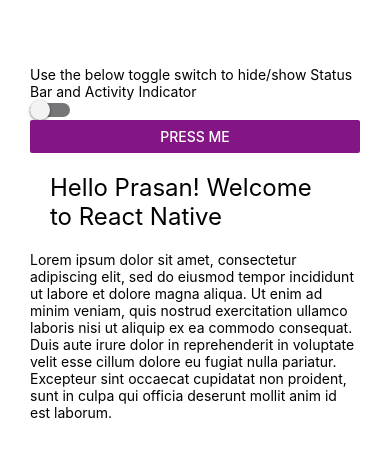
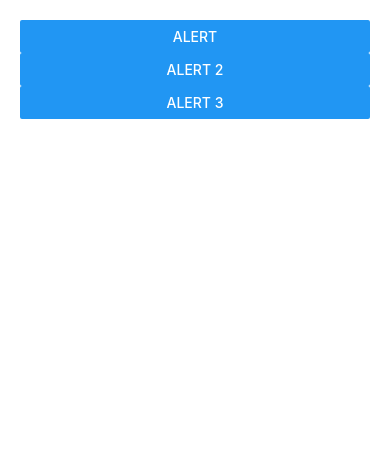
Before and after one commit to prasanv/reactNative, a React Native app: screen / in a window 390 px wide. Shown: the top 456 px of the page. Built offline with nearby package versions, Linux system fonts and the light colour scheme.

Commit message:
alert component

```diff
--- a/App.tsx
+++ b/App.tsx
@@ -1,8 +1,10 @@
 import React from 'react';
-import HelloWorld from './components/helloWorld';
+import Alert from './components/alert';
+// import HelloWorld from './components/helloWorld';
 
 function App(): React.JSX.Element {
-  return <HelloWorld />;
+  // return <HelloWorld />;
+  return <Alert />;
 }
 
 export default App;
--- a/components/alert.tsx
+++ b/components/alert.tsx
@@ -0,0 +1,41 @@
+/* eslint-disable react-native/no-inline-styles */
+import React from 'react';
+import {Button, View, Alert} from 'react-native';
+
+function AlertAPI(): React.JSX.Element {
+  return (
+    <View style={{flex: 1, padding: 20}}>
+      <Button title="Alert" onPress={() => Alert.alert('Invalid Data')} />
+      <Button
+        title="Alert 2"
+        onPress={() => Alert.alert('Invalid Data', 'Cancel')}
+      />
+      <Button
+        title="Alert 3"
+        onPress={() =>
+          Alert.alert('Invalid Data', 'DOB incorrect', [
+            {
+              text: 'cancel',
+              onPress: () => console.log('cancel pressed'),
+            },
+            {
+              text: 'OK',
+              onPress: () => console.log('OK pressed'),
+            },
+            {
+              text: 'Update',
+              onPress: () => console.log('Update pressed'),
+            },
+            // NOTE: Android can only have 3 buttons for alert api, iOS doesn't have a limit on alert buttons
+            {
+              text: 'Dismiss',
+              onPress: () => console.log('Dismiss pressed'),
+            },
+          ])
+        }
+      />
+    </View>
+  );
+}
+
+export default AlertAPI;
```
